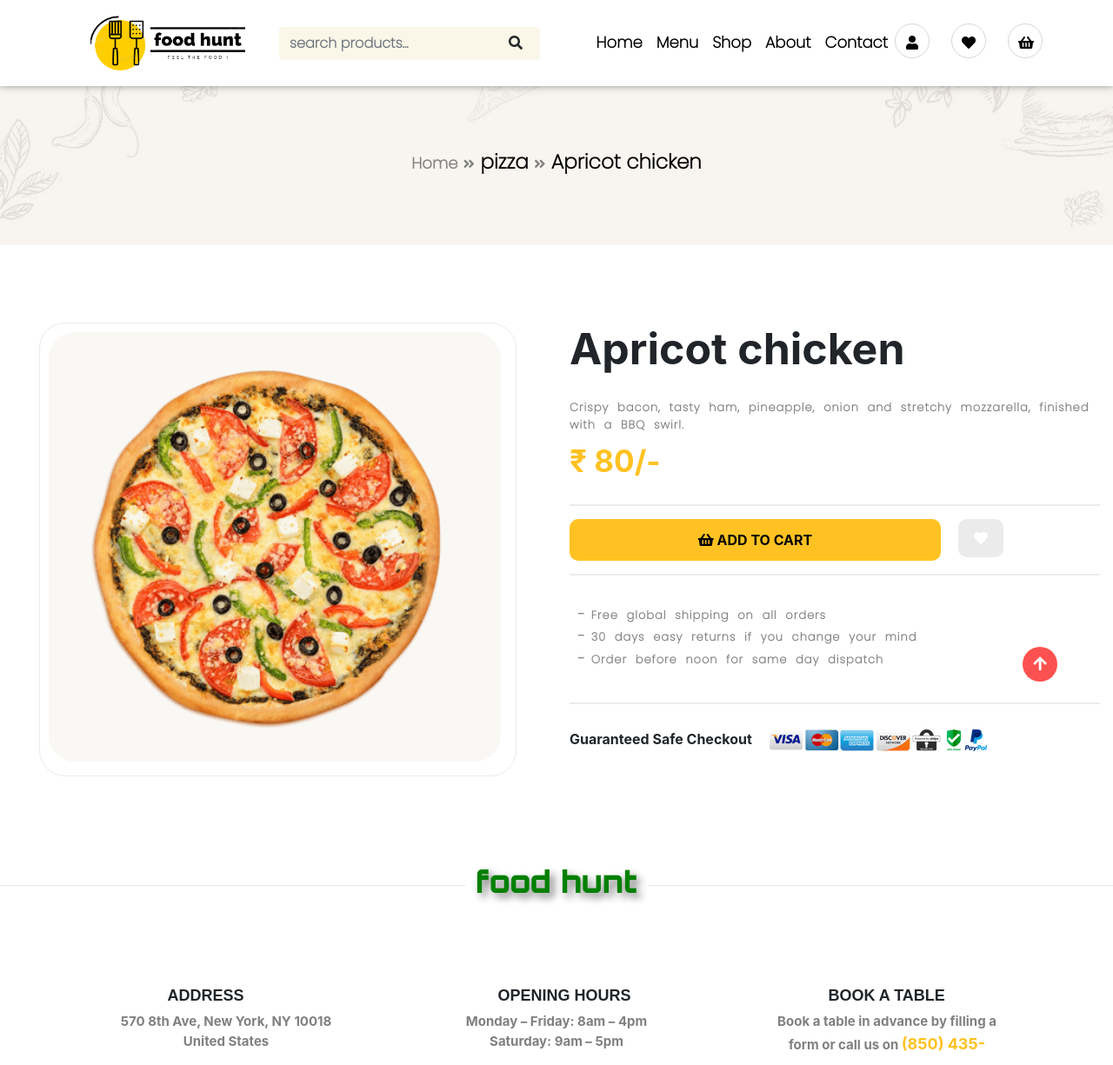
After one commit to Rohit21011/foodhunt.io, a PHP site: page /product_details.php in a window 1280 px wide. The commit adds this page. Shown: the whole page at 87% size. Run offline with PHP 8.4, Linux system fonts and the light colour scheme; some libraries are stand-ins or nearby versions.

Commit message:
adding product_details.php file

```diff
--- a/api/search.php
+++ b/api/search.php
@@ -6,7 +6,7 @@ $sql=mysqli_query($connect,$query) or die("connection");
 $output="<ul class='search-list'>";
 if(mysqli_num_rows($sql)>0){
     while($row=mysqli_fetch_assoc($sql)){
-        $output.="<li><a href=''>{$row['product_name']}</a></li>";
+        $output.="<li><a href='product_details.php'>{$row['product_name']}</a></li>";
 
     }
 }
--- a/form/css/extra-css.css
+++ b/form/css/extra-css.css
@@ -1253,3 +1253,101 @@ font-family: "Poppins", sans-serif;
 font-weight: bold;
 
  }
+ .product-image-segment{
+   border: 1px solid #ebebeb;
+   height: auto;
+   width:90%;
+   position: relative;
+   left: 30px;
+   border-radius: 30px;
+
+ }
+ .product-image-background:before{
+  content: "";
+   position: absolute;
+   top: 10px;
+   right: 10px;
+   bottom: 10px;
+   left: 10px;
+   height: 95%;
+   width: 95%;
+   border-radius: 30px;
+   background-color: #f7f4ef;
+   opacity: 0.6;
+ }
+ .prod-description{
+   position: relative;
+   top:20px;
+  font-family: "Poppins", sans-serif;
+    font-weight: bold;
+    color: #808080;
+    font-size:13px;
+    letter-spacing:1px;
+    word-spacing:5px;
+
+ }
+ .add-to-cart-product-btn{
+text-align: center;
+width: 70%;
+float: left;
+font-weight: bold;
+border-radius: 10px !important;
+ }
+ .prod-wishlist{
+   display: inline;
+  position: relative;
+  top: 10px;
+  left: 20px;
+  text-align: center;
+   padding: 12px 18px 12px 18px;
+   background-color: #ebebeb;
+   color: white;
+   border-radius: 10px;
+
+ }
+ .prod-wishlist i:hover{
+color:#ffc107;
+transition: all 0.3s ease;
+
+ }
+ .horizontal-line::before{
+  content: '';
+    display: table;
+    border: 1px solid #ebebeb;
+    width: 100%;
+    position: relative;
+    top: -15px;
+ }
+ .horizontal-line::after{
+  content: '';
+    display: table;
+    border: 1px solid #ebebeb;
+    width: 100%;
+    position: relative;
+    top: 15px;
+ }
+ .point-list {
+  position: relative;
+  left: 4px;
+   font-family: "Poppins", sans-serif;
+  font-weight: bold;
+  color: #808080;
+  font-size:13px;
+  letter-spacing:1px;
+  word-spacing:5px;
+  line-height: 190%;
+ }
+ .point-list li::before{
+  content: "-";
+  font-size: 16px;
+  padding: 6px;
+
+ }
+ .imp-points::after{
+content: "";
+display: table;
+width: 100%;
+border: 1px solid #ebebeb;
+position: relative;
+top: 20px;
+ }
--- a/form/js/fetch-products-by-category.js
+++ b/form/js/fetch-products-by-category.js
@@ -22,7 +22,7 @@ $(document).ready(function() {
                             <div class="row div-background">
                                 <div class=" col-10   div-col" id="pizza-image">
 
-                                    <img style="border-radius:140px" width="260px" height="260px" src="image/${value.product_image}">
+                                    <a href="product_details.php"><img style="border-radius:140px" width="260px" height="260px" src="image/${value.product_image}"> </a>
                                 </div>
 
                                 <div class=" col-2 wishlist">
--- a/form/js/pagination.js
+++ b/form/js/pagination.js
@@ -20,7 +20,7 @@ $(document).ready(function() {
                         <div class="row div-background">
                             <div class=" col-10   div-col" id="pizza-image">
 
-                                <img style="border-radius:140px" width="260px" height="260px" src="image/${value.product_image}">
+                                <a href="product_details.php"><img style="border-radius:140px" width="260px" height="260px" src="image/${value.product_image}"></a>
                             </div>
                             <div class=" col-2 wishlist">
                                 <i class="fa fa-heart" prod_id="${value.product_id}"></i>
--- a/header.php
+++ b/header.php
@@ -136,13 +136,7 @@ $(document).ready(function() {
 
                 success: function(data) {
                     console.log(data);
-                    // var str = "";
-                    // console.log(data)
-                    // $.each(data, function(key, value) {
 
-                    //     str += `<li>${value.product_name}</li>`;
-
-                    // });
                     $("#show-search ").fadeIn("fast").html(data);
 
 
--- a/menu.php
+++ b/menu.php
@@ -91,7 +91,7 @@
                     console.log(data);
                     $.each(data, function(key, value) {
                         str += `<div class="ml-1 mt-5 col-lg-2 col-md-3 col-sm-5 col-9  menu-card">
-                <img src="image/${value.menu_image}" class="mt-5 set-height">
+                <a href="product_details.php"><img src="image/${value.menu_image}" class="mt-5 set-height"></a>
                 <i class="far fa-heart wishlist" prod_id="${value.menu_id}"></i>
 
                 <a href=""><i class="fas fa-shopping-basket  menu-cart" id="${value.menu_id}"></i></a>
--- a/my-wishlist.php
+++ b/my-wishlist.php
@@ -48,7 +48,7 @@
                     str += `<div class="col-lg-3  col-md-5 mt-3 col-sm-2 col-10 wishlist-cards">
                 <div class="d-flex">
 
-                    <img width="200px" height="200px" src="image/${value.product_image}" alt="">
+                   <a href="product_details.php"> <img width="200px" height="200px" src="image/${value.product_image}" alt=""></a>
 
                     <div class="mt-5 ml-2">
                         <p class="heading-h3">${value.product_name}</p>
--- a/product-categories.php
+++ b/product-categories.php
@@ -134,7 +134,7 @@
                         <div class="row div-background">
                             <div class=" col-10   div-col" id="pizza-image">
 
-                                <img style="border-radius:140px" width="260px" height="260px" src="image/${value.product_image}">
+                                <a href="product_details.php"><img style="border-radius:140px" width="260px" height="260px" src="image/${value.product_image}"></a>
                             </div>
                             <div class=" col-2 wishlist">
                                 <i class="fa fa-heart" prod_id="${value.product_id}"></i>
--- /dev/null
+++ b/product_details.php
@@ -0,0 +1,81 @@
+<!DOCTYPE html>
+<html lang="en">
+
+<head>
+
+    <title>product details</title>
+    <?php include("boostrap-files.php");?>
+</head>
+
+<body>
+    <?php include("header.php");?>
+    <div class="aboutus">
+        <img height="auto" width="100%" src="img/about-background.jpg">
+        <div class="content" style="font-size:23px">
+
+            <div class="more-links">
+                <a href="index.php">Home</a>
+                <i class=" fa fa-angle-double-right" style="font-size:15px; "></i>
+                <span class="about-link">pizza</span>
+                <i class=" fa fa-angle-double-right" style="font-size:15px; "></i>
+                <span class="about-link">Apricot chicken</span>
+            </div>
+        </div>
+    </div>
+    <div class="container-fluid">
+        <div class="row justify-content-center">
+            <div class="col-lg-6 col-md-6 col-sm-12">
+                <div class="product-image-segment">
+                    <div class="product-image-background">
+                        <div>
+                            <img style="position:relative;" height="95%" width="95%" src="image/Apricot chicken.png"
+                                alt="">
+                        </div>
+                    </div>
+                </div>
+            </div>
+            <div class="col-lg-6 col-md-6 col-sm-12 ">
+                <div>
+                    <h1 style="font-size:50px;font-weight:bold">Apricot chicken</h1>
+                    <p class="prod-description">Crispy bacon, tasty ham, pineapple, onion and stretchy mozzarella,
+                        finished with a BBQ swirl.</p>
+                    <span class="price" style="font-size:35px;position:relative;top:10px"> ₹ 80/-</span>
+                </div>
+                <div class="w-100  mt-5 horizontal-line">
+                    <a href="add-to-cart.php">
+                        <div class="add-to-cart add-to-cart-product-btn" style="border-radius:10px !important">
+                            <i class="fas fa-shopping-basket"></i>
+                            <span>ADD TO CART</span>
+
+                        </div>
+                    </a>
+                    <a href="add-to-wishlist.php">
+                        <div class="prod-wishlist">
+                            <i class="fa fa-heart"></i>
+                        </div>
+                    </a>
+                </div>
+                <div class="imp-points mt-5">
+                    <ul class="point-list">
+                        <li>Free global shipping on all orders</li>
+                        <li>30 days easy returns if you change your mind</li>
+                        <li>Order before noon for same day dispatch
+                        </li>
+                    </ul>
+                </div>
+                <div class=" mt-5 " style="font-weight: bold;">
+                 <span class="mr-3">Guaranteed Safe Checkout</span>
+                 <img src="img/trust-symbols.png" alt="trust symbols">
+                </div>
+
+
+
+
+            </div>
+
+        </div>
+    </div>
+    <?php include("footer.php");?>
+</body>
+
+</html>
```
Also changed, not shown: boostrap-files.php (+0 -60 lines), form/js/fetch-menu-wishlist.php (deleted), img/trust-symbols.png (added).
